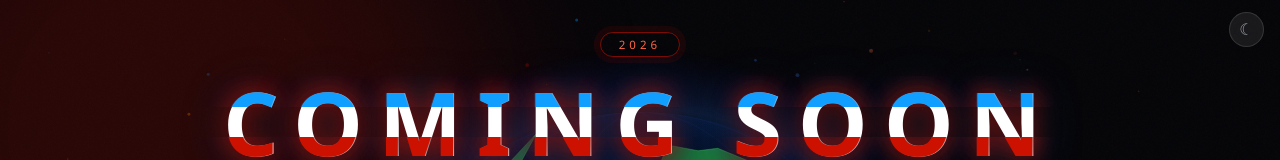
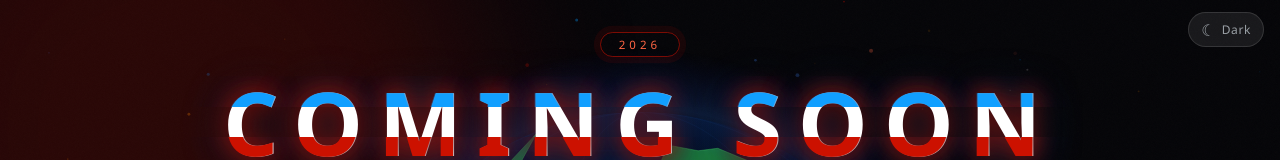
Before and after one commit to melihuyelik/test_small, a plain HTML site: page index.html in a window 1280 px wide. Shown: the top 160 px of the page. Drawn offline with Linux system fonts and the light colour scheme; animation ran at ten frames a second.

Commit message:
feat(LOCAL-37): dark mode toggle + notify form (from unstaged apply)

```diff
--- a/index.html
+++ b/index.html
@@ -336,16 +336,22 @@
       border: 1px solid var(--toggle-border);
       color: var(--toggle-color);
       border-radius: 999px;
-      width: 2.2rem;
       height: 2.2rem;
-      font-size: 1rem;
+      font-size: 0.75rem;
       cursor: pointer;
       display: flex;
       align-items: center;
       justify-content: center;
+      gap: 0.35rem;
       transition: background 0.2s, border-color 0.2s, transform 0.15s;
       line-height: 1;
-      padding: 0;
+      padding: 0 0.75rem;
+      letter-spacing: 0.05em;
+      font-family: inherit;
+    }
+
+    .theme-btn .theme-icon {
+      font-size: 1rem;
     }
 
     .theme-btn:hover {
@@ -357,7 +363,9 @@
 </head>
 <body>
   <nav class="theme-nav">
-    <button id="theme-toggle" class="theme-btn" aria-label="Toggle theme">&#9790;</button>
+    <button id="theme-toggle" class="theme-btn" aria-label="Toggle theme">
+      <span class="theme-icon">&#9790;</span><span id="theme-label">Dark</span>
+    </button>
   </nav>
   <canvas id="particles"></canvas>
   <div class="noise"></div>
@@ -765,17 +773,21 @@
 
     // ─── Theme toggle ──────────────────────────────────────────────────────────
     (function () {
-      const btn = document.getElementById('theme-toggle');
+      const btn   = document.getElementById('theme-toggle');
+      const icon  = document.querySelector('.theme-icon');
+      const label = document.getElementById('theme-label');
       const MOON = '\u263E'; // ☾
       const SUN  = '\u2600'; // ☀
 
       function applyTheme(theme) {
         if (theme === 'light') {
           document.body.classList.add('light-mode');
-          btn.textContent = SUN;
+          icon.textContent  = SUN;
+          label.textContent = 'Light';
         } else {
           document.body.classList.remove('light-mode');
-          btn.textContent = MOON;
+          icon.textContent  = MOON;
+          label.textContent = 'Dark';
         }
       }
 
```
